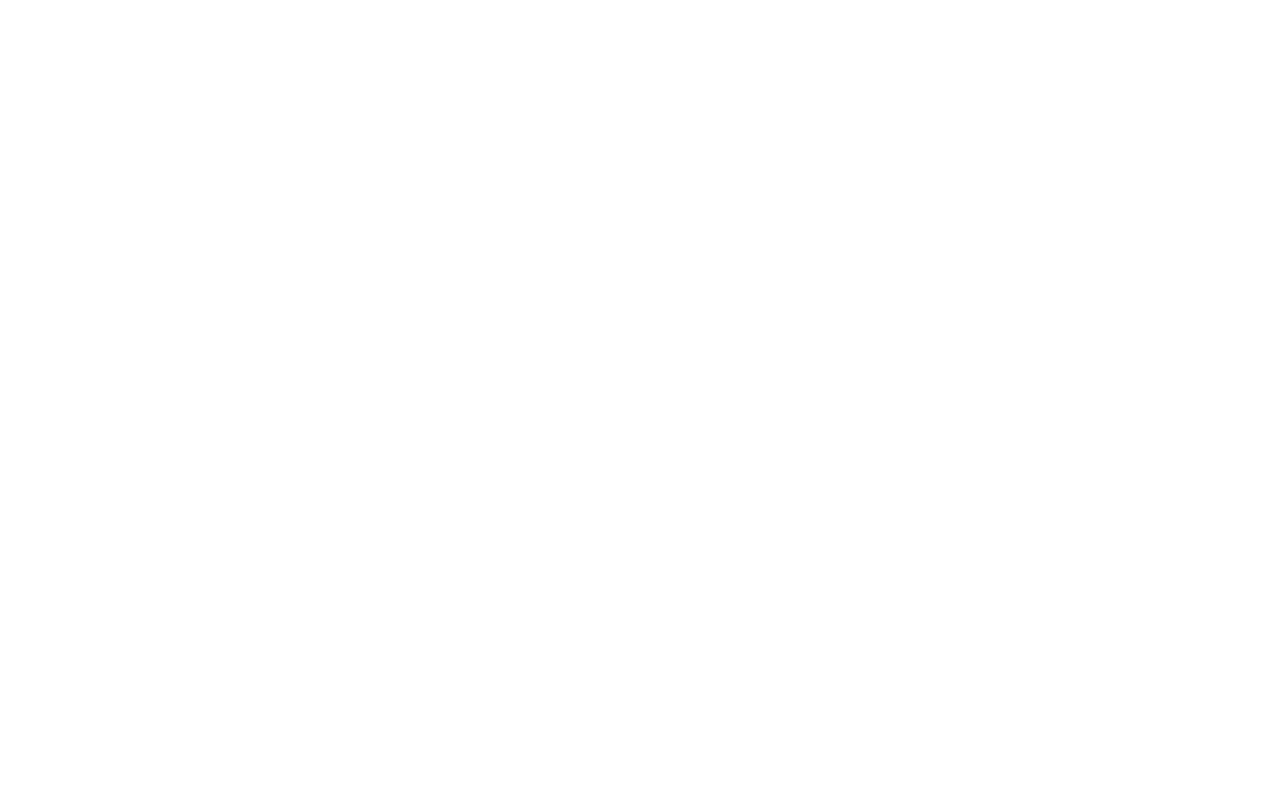
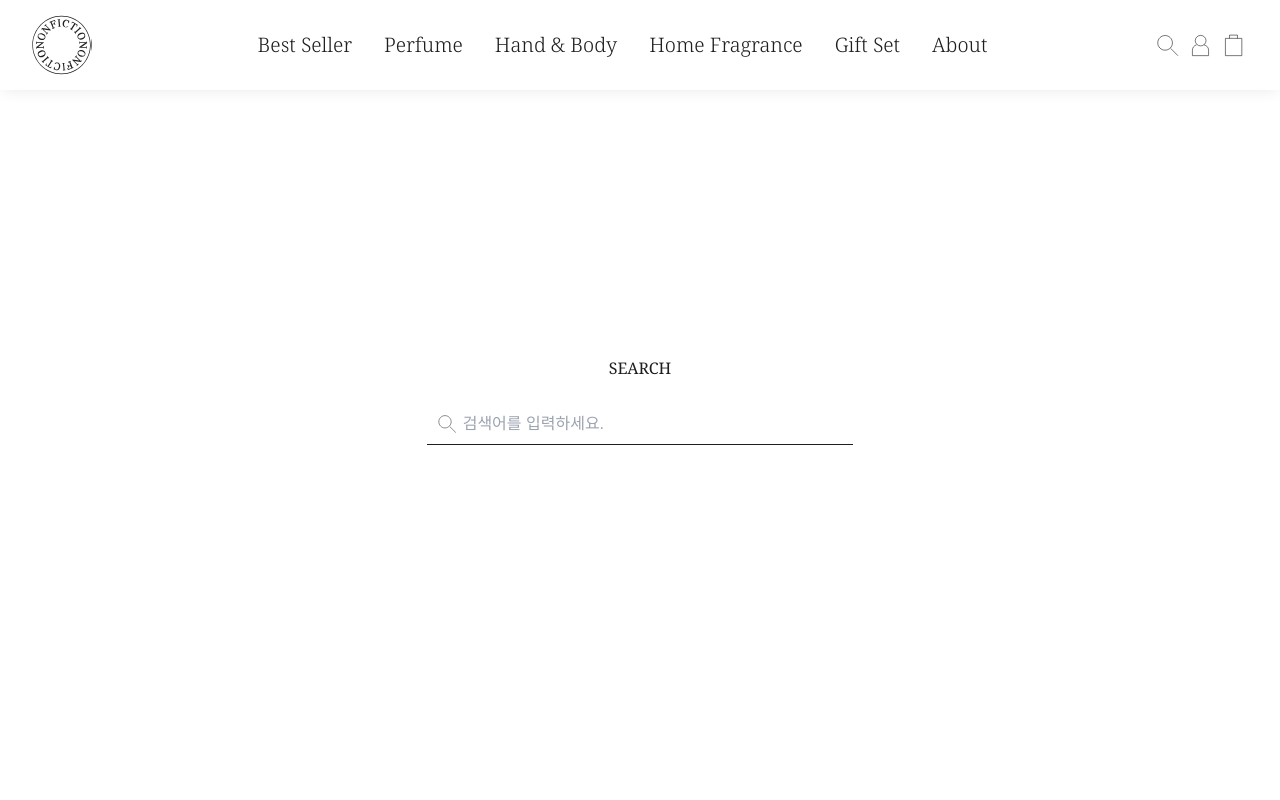
Before and after one commit to yeo-seoyun/non-fiction, a React (Vite) app: page /search in a window 1280 px wide. Before the commit this address had no page. Shown: the top 800 px of the page. Built offline with nearby package versions, Linux system fonts and the light colour scheme; a web font is replaced by a local one.

Commit message:
[Design] :  Search 페이지 마크업

```diff
--- a/package.json
+++ b/package.json
@@ -17,6 +17,7 @@
     "@fortawesome/react-fontawesome": "^0.2.0",
     "@tanstack/react-query": "^5.28.9",
     "@tanstack/react-query-devtools": "^5.28.10",
+    "pocketbase": "^0.21.1",
     "react": "^18.2.0",
     "react-dom": "^18.2.0",
     "react-helmet-async": "^2.0.4",
--- /dev/null
+++ b/src/components/atom/SearchInput.jsx
@@ -0,0 +1,29 @@
+import SearchIcon from "@/assets/components/nf-search.svg";
+
+function SearchInput() {
+  return (
+    <form
+      action=""
+      className="w-1/3 flex flex-col gap-6 items-center justify-center"
+    >
+      <label htmlFor="inputSearch" className="font-noto-serif">
+        SEARCH
+      </label>
+      <div className="w-full relative">
+        <input
+          type="search"
+          name="inputSearch"
+          id="inputSearch"
+          placeholder="검색어를 입력하세요."
+          className="w-full border-b border-black-100 p-2 pl-9"
+        />
+        <img
+          src={SearchIcon}
+          className="absolute w-6 left-2 top-1/2 transform -translate-y-1/2"
+        />
+      </div>
+    </form>
+  );
+}
+
+export default SearchInput;
--- a/src/components/organisim/Header.jsx
+++ b/src/components/organisim/Header.jsx
@@ -1,6 +1,12 @@
-import { Link } from "react-router-dom";
+import { Link, useNavigate } from "react-router-dom";
 
 function Header() {
+  const navigate = useNavigate();
+
+  const handleSearchClick = () => {
+    navigate("/search");
+  };
+
   return (
     <header className="w-full h-[90px] px-8 flex items-center justify-between text-xl font-noto-serif font-light bg-white bg-opacity-70 shadow-default fixed z-30">
       <Link to="/" className="bg-nf-logo w-[60px] h-[60px] bg-contain"></Link>
@@ -53,6 +59,7 @@
           type="button"
           aria-label="검색"
           className="bg-search-icon w-[29px] h-[25px] bg-contain"
+          onClick={handleSearchClick}
         />
         <button
           type="button"
--- /dev/null
+++ b/src/pages/Bestseller/Bestseller.jsx
@@ -0,0 +1,9 @@
+function Bestseller() {
+  return (
+    <div>
+      <h2 className="sr-only">베스트 셀러</h2>
+    </div>
+  );
+}
+
+export default Bestseller;
--- /dev/null
+++ b/src/pages/Search/Search.jsx
@@ -0,0 +1,12 @@
+import SearchInput from "@/components/atom/SearchInput";
+
+function Search() {
+  return (
+    <div className="w-full h-screen flex items-center justify-center">
+      <h2 className="sr-only">검색</h2>
+      <SearchInput />
+    </div>
+  );
+}
+
+export default Search;
--- a/src/routes/navigation.jsx
+++ b/src/routes/navigation.jsx
@@ -1,5 +1,7 @@
 // import { queryClient } from "./routingStart";
 
+import Search from "@/pages/Search/Search";
+import Bestseller from "@/pages/Bestseller/Bestseller";
 import ComingSoon from "@/pages/ComingSoon/ComingSoon";
 import Home from "@/pages/Home/Home";
 import Login from "@/pages/Login/Login";
@@ -27,9 +29,18 @@
     // lazy: () => import('@/pages/Register'),
   },
   {
+    id: "search",
+    path: "/search",
+    text: "상품 검색 페이지",
+    element: <Search />,
+    lazy: () => import("@/pages/Search/Search"),
+  },
+  {
     id: "bestseller",
     path: "/bestseller",
     text: "베스트 셀러",
+    element: <Bestseller />,
+    lazy: () => import("@/pages/Bestseller/Bestseller"),
   },
   {
     id: "perfume",
```
Also changed, not shown: .gitmessage.txt, 2 other files (tests, documents, lock files or other folders).
